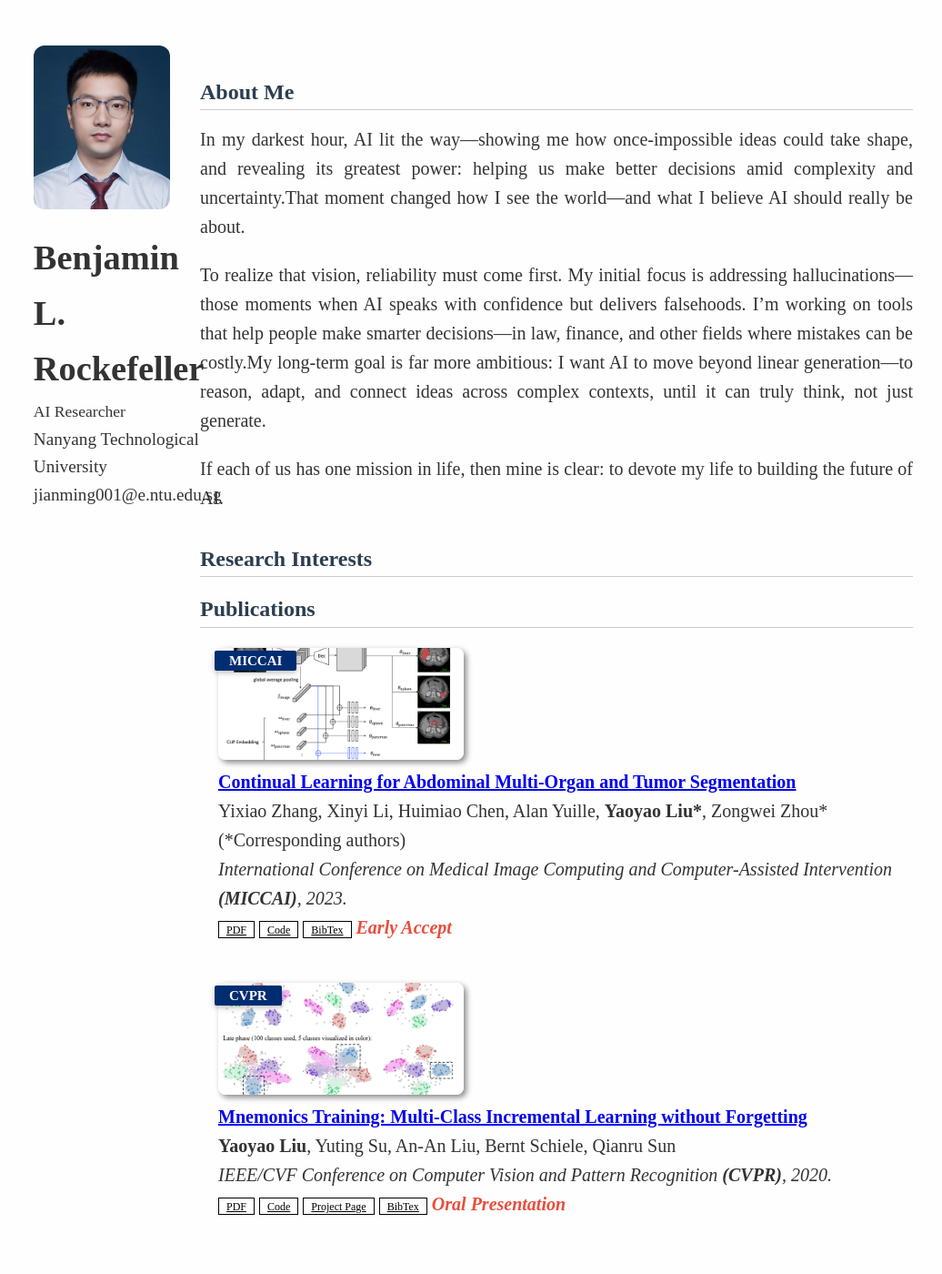
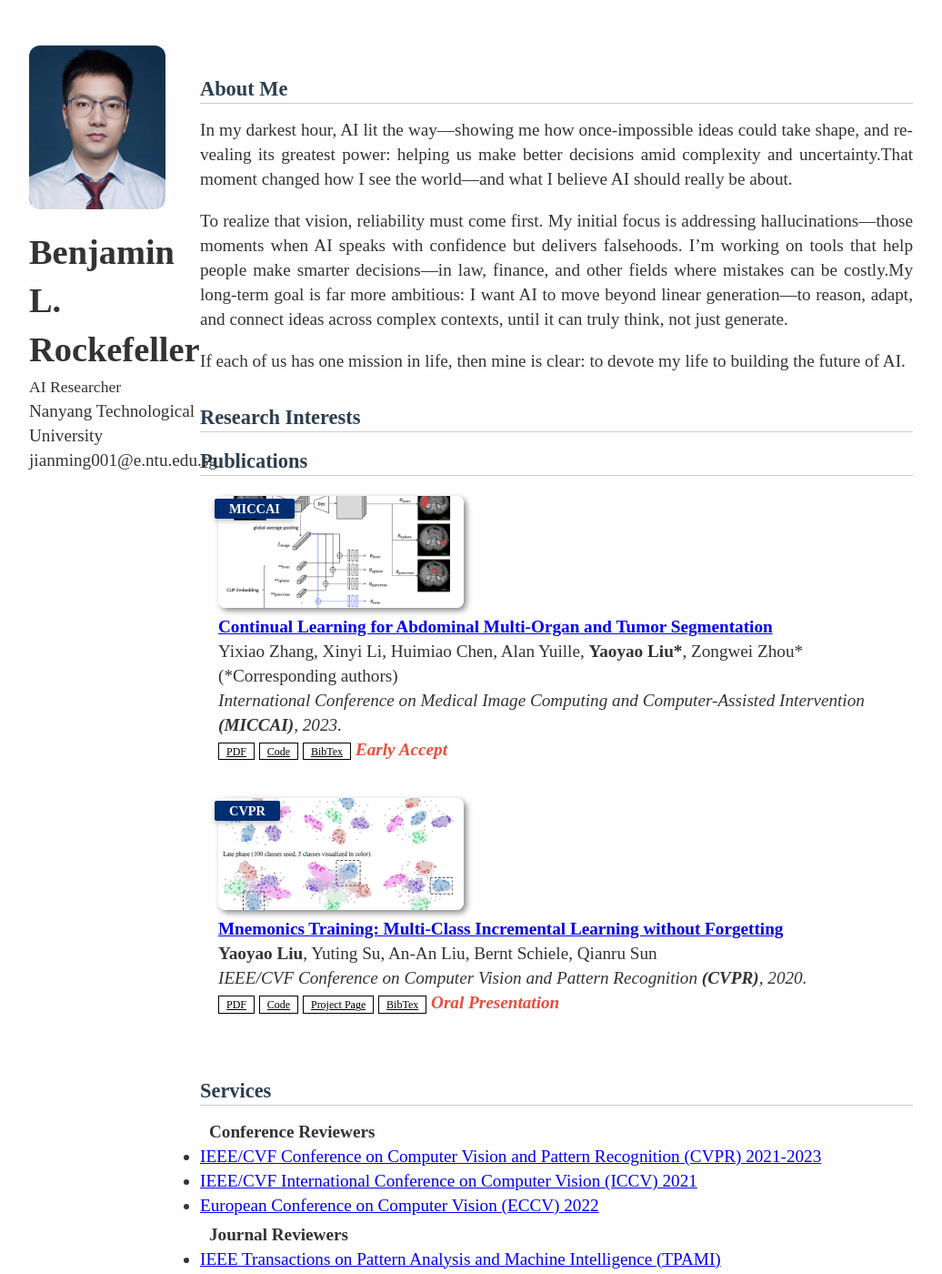
Before and after one commit to BenjaminRockefeller/benjaminrockefeller.github.io, a Jekyll site: the page built from index.md, in a window 1280 px wide and 1400 px high. Shown: the whole window at 91% size, without its empty margins (66-1102 px from the left). Built offline with Jekyll 4.4.1, drawn with Linux system fonts in a browser that asks for light colours; a style sheet for code colours, icons or effects is not loaded; our own code applies the rules of GitHub Pages for plain Markdown files.

Commit message:
Update minimal-light.scss

```diff
--- a/_sass/minimal-light.scss
+++ b/_sass/minimal-light.scss
@@ -25,7 +25,7 @@ body {
   font-family: "Times New Roman", Times, serif;
   font-weight: 400;
   font-size: 1.2rem;
-  line-height: 1.6;
+  line-height: 1.4;  /* ⬅️ 重新缩小行距 */
   color: var(--text-color);
   background-color: var(--bg-color);
 }
@@ -39,18 +39,18 @@ body {
 }
 
 header {
-  width: 220px;
+  width: 200px;            /* ⬅️ 缩小header宽度 */
   position: fixed;
-  padding-left: 0.8rem;
-  padding-right: 1rem;
+  padding-left: 0.5rem;
+  padding-right: 0.5rem;
   text-align: left;
 }
 
 section {
-  margin-left: 180px;
+  margin-left: 180px;       /* ⬅️ 再次向左移正文区 */
   padding-left: 1rem;
   width: calc(100% - 180px);
-  font-size: 1.25rem;
+  font-size: 1.2rem;
   max-width: 800px;
 }
 
@@ -61,12 +61,12 @@ section {
   object-fit: cover;
   border-radius: 12px;
   margin-bottom: 0.8rem;
-  margin-left: 0;  /* 靠左对齐 */
+  margin-left: 0;
 }
 
 /* ===== 个人信息 ===== */
 .profile-info h1 {
-  font-size: 1.25rem;     /* 调小字体 */
+  font-size: 1.1rem;     /* ⬅️ 明确减小名字字号 */
   font-weight: 600;
   color: var(--primary-color);
   margin-bottom: 0.4rem;
@@ -76,12 +76,12 @@ section {
 
 .profile-meta {
   font-size: 0.9rem;
-  line-height: 1.5;
+  line-height: 1.4;
   color: var(--text-color);
   text-align: left;
 }
 
-/* 职位单行显示解决方案 */
+/* 单行显示规则 */
 .profile-meta .position-line {
   display: block;
   white-space: nowrap;
@@ -90,7 +90,6 @@ section {
   letter-spacing: -0.01em;
 }
 
-/* 学校名称去链接化 */
 .profile-meta .university {
   color: var(--text-color) !important;
   text-decoration: none !important;
@@ -110,9 +109,9 @@ section {
   margin-top: 0.3rem;
 }
 
-/* ===== 内容区域 ===== */
+/* ===== 内容标题与段落样式 ===== */
 h2 {
-  font-size: 1.5rem;
+  font-size: 1.4rem;
   font-weight: 600;
   color: var(--primary-color);
   margin: 2rem 0 1rem;
@@ -120,13 +119,13 @@ h2 {
 }
 
 p {
-  margin-bottom: 1.3rem;
-  line-height: 1.6;
+  margin-bottom: 1.2rem;
+  line-height: 1.4;   /* ⬅️ 调整正文段落行距 */
   text-align: justify;
   hyphens: auto;
 }
 
-/* 移除所有分隔线 */
+/* 分隔线 */
 hr {
   display: none;
 }
@@ -142,11 +141,6 @@ hr {
     width: 100%;
     padding: 0;
     margin-bottom: 1.5rem;
-    text-align: center;
-  }
-
-  .profile-header {
-    align-items: center;
     text-align: center;
   }
 
```
